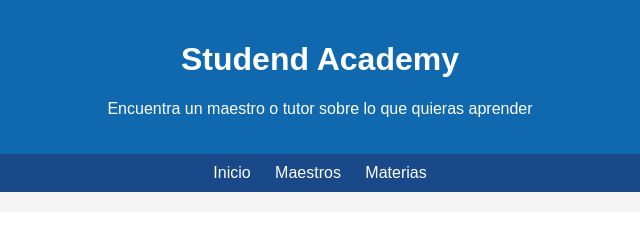
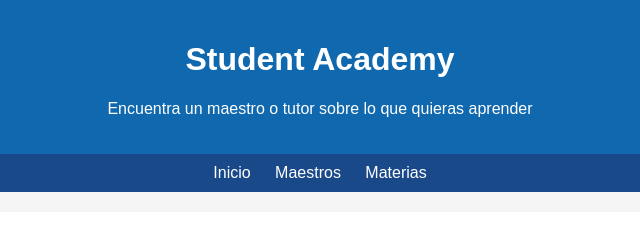
Before and after one commit to HiginioAC/Student-Academy, a plain HTML site: page index.html in a window 1280 px wide. Shown: the top 240 px of the page, 320-960 px from the left. Drawn offline with Linux system fonts and the light colour scheme.

Commit message:
Update index.html

```diff
--- a/index.html
+++ b/index.html
@@ -4,14 +4,14 @@
 <head>
     <meta charset="UTF-8">
     <meta name="viewport" content="width=device-width, initial-scale=1.0">
-    <title>Studend Academy</title>
+    <title>Student Academy</title>
     <link rel="stylesheet" href="style.css">
 </head>
 
 <body>
 
     <header>
-        <h1>Studend Academy</h1>
+        <h1>Student Academy</h1>
         <p>Encuentra un maestro o tutor sobre lo que quieras aprender</p>
     </header>
 
```
